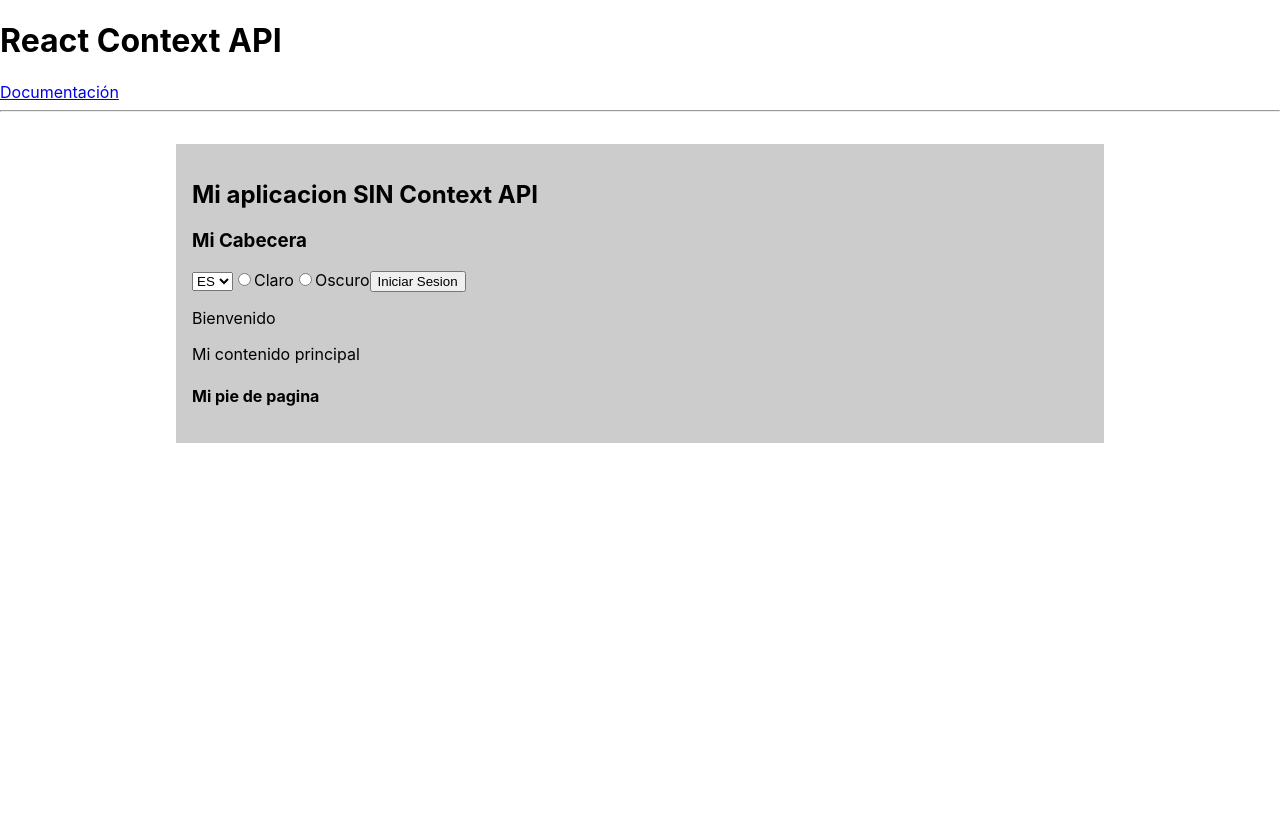
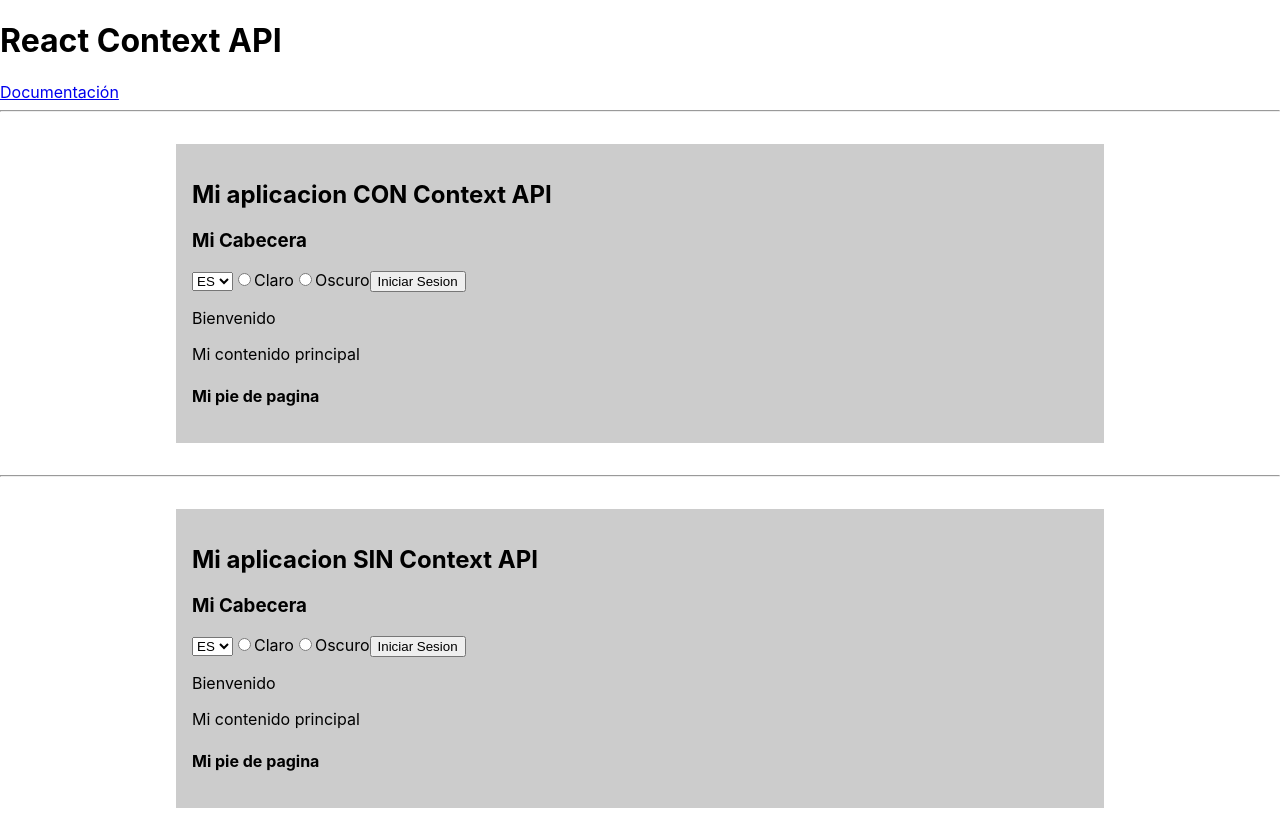
Before and after one commit to amr89-dev/REACT-CURSO, a React (Create React App) app in the folder react-context/: page / in a window 1280 px wide. Before the commit the page ends 800 px from the top, so only its background shows below. Built offline with nearby package versions, Linux system fonts and the light colour scheme.

Commit message:
context api

```diff
--- a/react-context/src/App.js
+++ b/react-context/src/App.js
@@ -1,4 +1,5 @@
 import Mypage from "./components/Mypage";
+import MypageContext from "./components/MypageContext";
 
 function App() {
   return (
@@ -12,6 +13,8 @@
         Documentación
       </a>
       <hr />
+      <MypageContext />
+      <hr />
       <Mypage />
     </div>
   );
--- /dev/null
+++ b/react-context/src/components/FooterContext.jsx
@@ -0,0 +1,17 @@
+import React from "react";
+import { useContext } from "react";
+import LanguageContext from "../context/LanguageContext";
+import ThemeContext from "../context/ThemeContext";
+
+const FooterContext = () => {
+  const { theme } = useContext(ThemeContext);
+  const { texts } = useContext(LanguageContext);
+
+  return (
+    <footer className={theme}>
+      <h4>{texts.footerTitle}</h4>
+    </footer>
+  );
+};
+
+export default FooterContext;
--- /dev/null
+++ b/react-context/src/components/HeaderContext.jsx
@@ -0,0 +1,43 @@
+import React from "react";
+import { useContext } from "react";
+import AuthContext from "../context/AuthContext";
+import LanguageContext from "../context/LanguageContext";
+import ThemeContext from "../context/ThemeContext";
+
+const HeaderContext = () => {
+  const { theme, handleTheme } = useContext(ThemeContext);
+  const { language, texts, handleLanguage } = useContext(LanguageContext);
+  const { auth, handleAuth } = useContext(AuthContext);
+
+  return (
+    <header className={theme}>
+      <h2>{texts.headerTitle}</h2>
+      <h3>{texts.headerSubtitle}</h3>
+      <select name="language" onChange={handleLanguage}>
+        <option value="es">ES</option>
+        <option value="en">EN</option>
+      </select>
+      <input
+        type="radio"
+        name="theme"
+        id="light-context"
+        onClick={handleTheme}
+        value="light"
+      />
+      <label htmlFor="light-context">{texts.headerLight}</label>
+      <input
+        type="radio"
+        name="theme"
+        id="dark-context"
+        onClick={handleTheme}
+        value="dark"
+      />
+      <label htmlFor="dark-context">{texts.headerDark}</label>
+      <button onClick={handleAuth}>
+        {auth ? texts.buttonLogout : texts.buttonLogin}
+      </button>
+    </header>
+  );
+};
+
+export default HeaderContext;
--- /dev/null
+++ b/react-context/src/components/MainContext.jsx
@@ -0,0 +1,20 @@
+import React from "react";
+import { useContext } from "react";
+import AuthContext from "../context/AuthContext";
+import LanguageContext from "../context/LanguageContext";
+import ThemeContext from "../context/ThemeContext";
+
+const MainContext = () => {
+  const { theme } = useContext(ThemeContext);
+  const { texts } = useContext(LanguageContext);
+  const { auth } = useContext(AuthContext);
+
+  return (
+    <main className={theme}>
+      {auth ? <p>{texts.mainHello}</p> : <p>{texts.mainWelcome}</p>}
+      <p>{texts.mainContent}</p>
+    </main>
+  );
+};
+
+export default MainContext;
--- /dev/null
+++ b/react-context/src/components/MypageContext.jsx
@@ -0,0 +1,26 @@
+import React from "react";
+import { useState } from "react";
+import { AuthProvider } from "../context/AuthContext";
+import { LanguageProvider } from "../context/LanguageContext";
+import { ThemeProvider } from "../context/ThemeContext";
+import FooterContext from "./FooterContext";
+import HeaderContext from "./HeaderContext";
+import MainContext from "./MainContext";
+
+const Mypage = () => {
+  return (
+    <div className="my-page">
+      <ThemeProvider>
+        <LanguageProvider>
+          <AuthProvider>
+            <HeaderContext />
+            <MainContext />
+          </AuthProvider>
+          <FooterContext />
+        </LanguageProvider>
+      </ThemeProvider>
+    </div>
+  );
+};
+
+export default Mypage;
--- /dev/null
+++ b/react-context/src/context/AuthContext.jsx
@@ -0,0 +1,22 @@
+import { createContext, useState } from "react";
+
+const initialAuth = false;
+
+const AuthContext = createContext();
+const AuthProvider = ({ children }) => {
+  const [auth, setAuth] = useState(initialAuth);
+
+  const handleAuth = (e) => {
+    if (auth) {
+      setAuth(null);
+    } else {
+      setAuth(true);
+    }
+  };
+
+  const data = { auth, handleAuth };
+  return <AuthContext.Provider value={data}>{children}</AuthContext.Provider>;
+};
+
+export { AuthProvider };
+export default AuthContext;
--- /dev/null
+++ b/react-context/src/context/LanguageContext.jsx
@@ -0,0 +1,54 @@
+import { createContext, useState } from "react";
+
+const initialLanguage = "es";
+const translations = {
+  es: {
+    headerTitle: "Mi aplicacion CON Context API",
+    headerSubtitle: "Mi Cabecera",
+    headerLight: "Claro",
+    headerDark: "Oscuro",
+    buttonLogin: "Iniciar Sesion",
+    buttonLogout: "Cerrar Sesion",
+    mainWelcome: "Bienvenido",
+    mainHello: "Hola usuario",
+    mainContent: "Mi contenido principal",
+    footerTitle: "Mi pie de pagina",
+  },
+  en: {
+    headerTitle: "My application WITH Context Api",
+    headerSubtitle: "My Header",
+    headerLight: "Light",
+    headerDark: "Dark",
+    buttonLogin: "Login",
+    buttonLogout: "Close Session",
+    mainWelcome: "Welcome",
+    mainHello: "Hello user",
+    mainContent: "My main content",
+    footerTitle: "My footer",
+  },
+};
+
+const LanguageContext = createContext();
+const LanguageProvider = ({ children }) => {
+  const [language, setLanguage] = useState(initialLanguage);
+  const [texts, setTexts] = useState(translations[language]);
+
+  const handleLanguage = (e) => {
+    console.log(e.target.value);
+    if (e.target.value === "es") {
+      setLanguage("es");
+      setTexts(translations.es);
+    } else {
+      setLanguage("en");
+      setTexts(translations.en);
+    }
+  };
+
+  const data = { language, texts, handleLanguage };
+  return (
+    <LanguageContext.Provider value={data}>{children}</LanguageContext.Provider>
+  );
+};
+
+export { LanguageProvider };
+export default LanguageContext;
--- /dev/null
+++ b/react-context/src/context/ThemeContext.jsx
@@ -0,0 +1,25 @@
+import { createContext, useState } from "react";
+
+const initialTheme = "light";
+
+const ThemeContext = createContext();
+
+const ThemeProvider = ({ children }) => {
+  const [theme, setTheme] = useState(initialTheme);
+  const handleTheme = (e) => {
+    //console.log(e.target.value);
+
+    if (e.target.value === "light") {
+      setTheme("light");
+    } else {
+      setTheme("dark");
+    }
+  };
+
+  const data = { theme, handleTheme };
+
+  return <ThemeContext.Provider value={data}>{children}</ThemeContext.Provider>;
+};
+
+export { ThemeProvider };
+export default ThemeContext;
```
